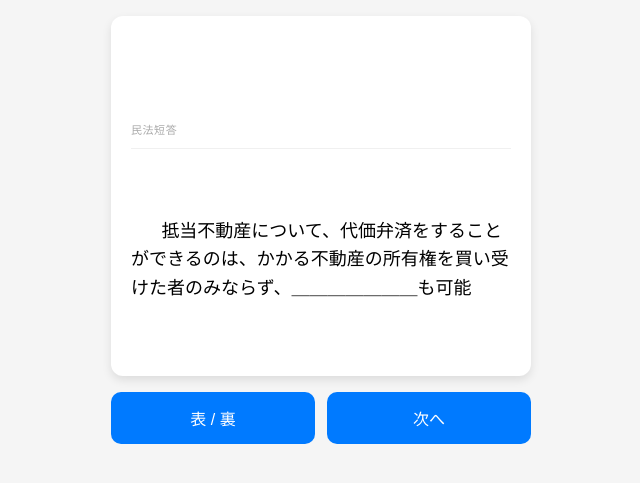
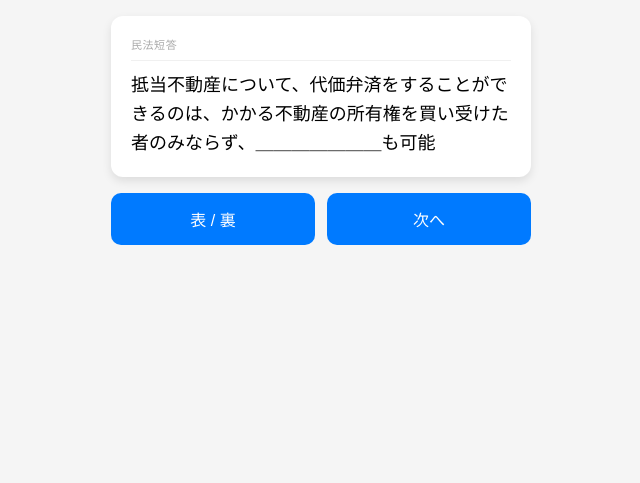
Before and after one commit to Sken2015/anki_web, a Flask app: page / in a window 1280 px wide. Shown: the top 483 px of the page, without its empty margins (319-959 px from the left). Run offline with Flask 3, Linux system fonts and the light colour scheme.

Commit message:
fix: preserve subject label on toggle, reduce card min-height

```diff
--- a/templates/card.html
+++ b/templates/card.html
@@ -22,11 +22,8 @@
       background: white;
       border-radius: 12px;
       padding: 20px;
-      min-height: 40vh;
+      min-height: 10vh;
       box-shadow: 0 4px 10px rgba(0,0,0,0.1);
-      font-size: 18px;
-      line-height: 1.6;
-      white-space: pre-wrap;
     }
 
     .subject-label {
@@ -36,6 +33,12 @@
       margin-bottom: 10px;
       padding-bottom: 8px;
       border-bottom: 1px solid #f0f0f0;
+    }
+
+    .card-content {
+      font-size: 18px;
+      line-height: 1.6;
+      white-space: pre-wrap;
     }
 
     .buttons {
@@ -62,11 +65,11 @@
 <body>
 
   <div class="container">
-    <div class="card" id="card">
+    <div class="card">
       {% if card.deck %}
       <div class="subject-label">{{ card.deck }}</div>
       {% endif %}
-      {{ card.front | safe }}
+      <div class="card-content" id="card-content">{{ card.front | safe }}</div>
     </div>
 
     <div class="buttons">
@@ -82,16 +85,12 @@
     const back  = `{{ card.back  | safe }}`;
 
     function toggle() {
-        const card = document.getElementById("card");
-
+        const content = document.getElementById("card-content");
         if (showingBoth) {
-        // 表だけ
-        card.innerHTML = front;
+            content.innerHTML = front;
         } else {
-        // 表 + 裏
-        card.innerHTML = front + "<hr>" + back;
+            content.innerHTML = front + "<hr>" + back;
         }
-
         showingBoth = !showingBoth;
     }
 
```
